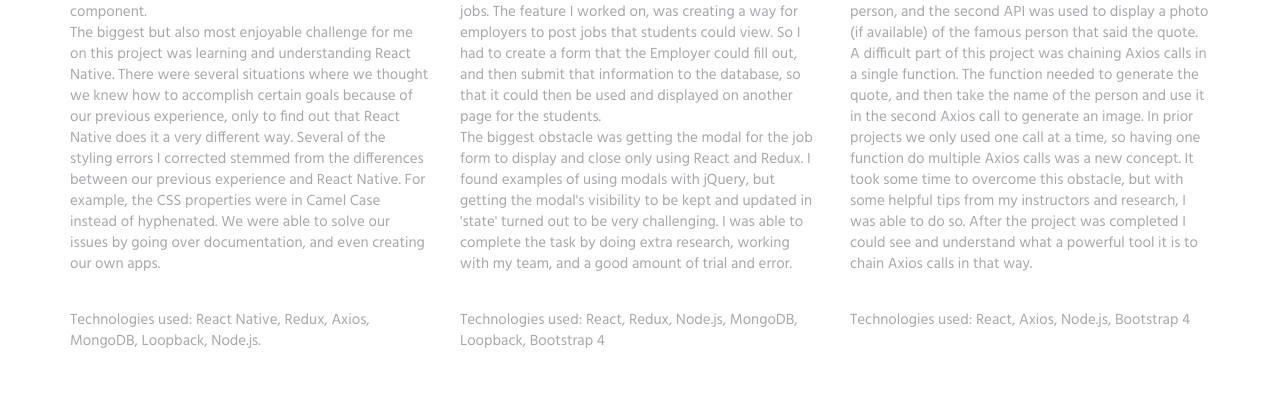
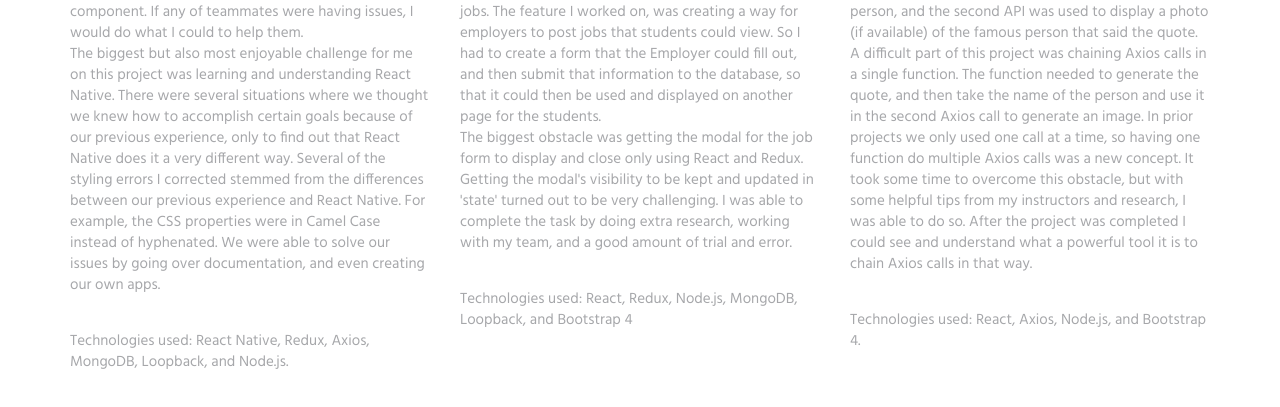
Before and after one commit to treif23/personal-portfolio, a website: page public/index.html in a window 1280 px wide. Shown: the part 2995-3402 px from the top of the page. Drawn offline with Linux system fonts and the light colour scheme.

Commit message:
update 8/27/18

```diff
--- a/public/index.html
+++ b/public/index.html
@@ -259,7 +259,7 @@
                         <a href="#">SDJS Mobile App</a>
                         <span class="text-uppercase margin-l-20"></span>
                     </h4>
-                    <p>This was my final group project at Origin Code Academy. We inherited the project from a previous group, and worked on improving the current features and adding additional ones. I worked on solving several errors that ranged from styling issues to faulty functions, and also implementing the profile component.<br />The biggest but also most enjoyable challenge for me on this project was learning and understanding React Native. There were several situations where we thought we knew how to accomplish certain goals because of our previous experience, only to find out that React Native does it a very different way. Several of the styling errors I corrected stemmed from the differences between our previous experience and React Native. For example, the CSS properties were in Camel Case instead of hyphenated. We were able to solve our issues by going over documentation, and even creating our own apps.</p><br /><p>Technologies used: React Native, Redux, Axios, MongoDB, Loopback, Node.js.  </p>
+                    <p>This was my final group project at Origin Code Academy. We inherited the project from a previous group, and worked on improving the current features and adding additional ones. I worked on solving several errors that ranged from styling issues to faulty functions, and also implementing the profile component. If any of teammates were having issues, I would do what I could to help them.<br />The biggest but also most enjoyable challenge for me on this project was learning and understanding React Native. There were several situations where we thought we knew how to accomplish certain goals because of our previous experience, only to find out that React Native does it a very different way. Several of the styling errors I corrected stemmed from the differences between our previous experience and React Native. For example, the CSS properties were in Camel Case instead of hyphenated. We were able to solve our issues by going over documentation, and even creating our own apps.</p><br /><p>Technologies used: React Native, Redux, Axios, MongoDB, Loopback, and Node.js.  </p>
 
                 </div>
                 <!-- End Latest Products -->
@@ -275,7 +275,7 @@
                         <a href="#">Origin Academy Portal</a>
                         <span class="text-uppercase margin-l-20"></span>
                     </h4>
-                    <p>The Origin Portal was my first group project. This project has been worked on by several previous groups, so it was pretty challenging at first understanding all of the code that was already in place. But I felt that was great real world experience. The portal was built to allow Employers to connect with Origin graduates looking for jobs. The feature I worked on, was creating a way for employers to post jobs that students could view. So I had to create a form that the Employer could fill out, and then submit that information to the database, so that it could then be used and displayed on another page for the students. <br />The biggest obstacle was getting the modal for the job form to display and close only using React and Redux. I found examples of using modals with jQuery, but getting the modal's visibility to be kept and updated in 'state' turned out to be very challenging. I was able to complete the task by doing extra research, working with my team, and a good amount of trial and error. </p><br /><p>Technologies used: React, Redux, Node.js, MongoDB, Loopback, Bootstrap 4</p>
+                    <p>The Origin Portal was my first group project. This project has been worked on by several previous groups, so it was pretty challenging at first understanding all of the code that was already in place. But I felt that was great real world experience. The portal was built to allow Employers to connect with Origin graduates looking for jobs. The feature I worked on, was creating a way for employers to post jobs that students could view. So I had to create a form that the Employer could fill out, and then submit that information to the database, so that it could then be used and displayed on another page for the students. <br />The biggest obstacle was getting the modal for the job form to display and close only using React and Redux. Getting the modal's visibility to be kept and updated in 'state' turned out to be very challenging. I was able to complete the task by doing extra research, working with my team, and a good amount of trial and error. </p><br /><p>Technologies used: React, Redux, Node.js, MongoDB, Loopback, and Bootstrap 4</p>
 
                 </div>
                 <!-- End Latest Products -->
@@ -292,7 +292,7 @@
                         <span class="text-uppercase margin-l-20"></span>
                     </h4>
                     <p>Previous projects in the course all followed the same instructions for each student, but this was the first one where we could choose what we wanted to make. I decided to create a "Random Famous Quote Generator." I utilized two APIs to complete this project. One API was used to get and display a quote by a famous person, and the second API was used to display a photo (if available) of the famous person that said the quote. <br />A difficult part of this project was chaining Axios calls in a single function. The function needed to generate the quote, and then take the name of the person and use it in the second Axios call to generate an image. In prior projects we only used one call at a time, so having one function do multiple Axios calls was a new concept. It took some time to overcome this obstacle, but with some helpful tips from my instructors and research, I was able to do so. After the project was completed I could see and understand what a powerful tool it is to chain Axios calls in that way.</p><br />
-                        <p>Technologies used: React, Axios, Node.js,  Bootstrap 4  </p>
+                        <p>Technologies used: React, Axios, Node.js, and Bootstrap 4.  </p>
 
                 </div>
                 <!-- End Latest Products -->
```
